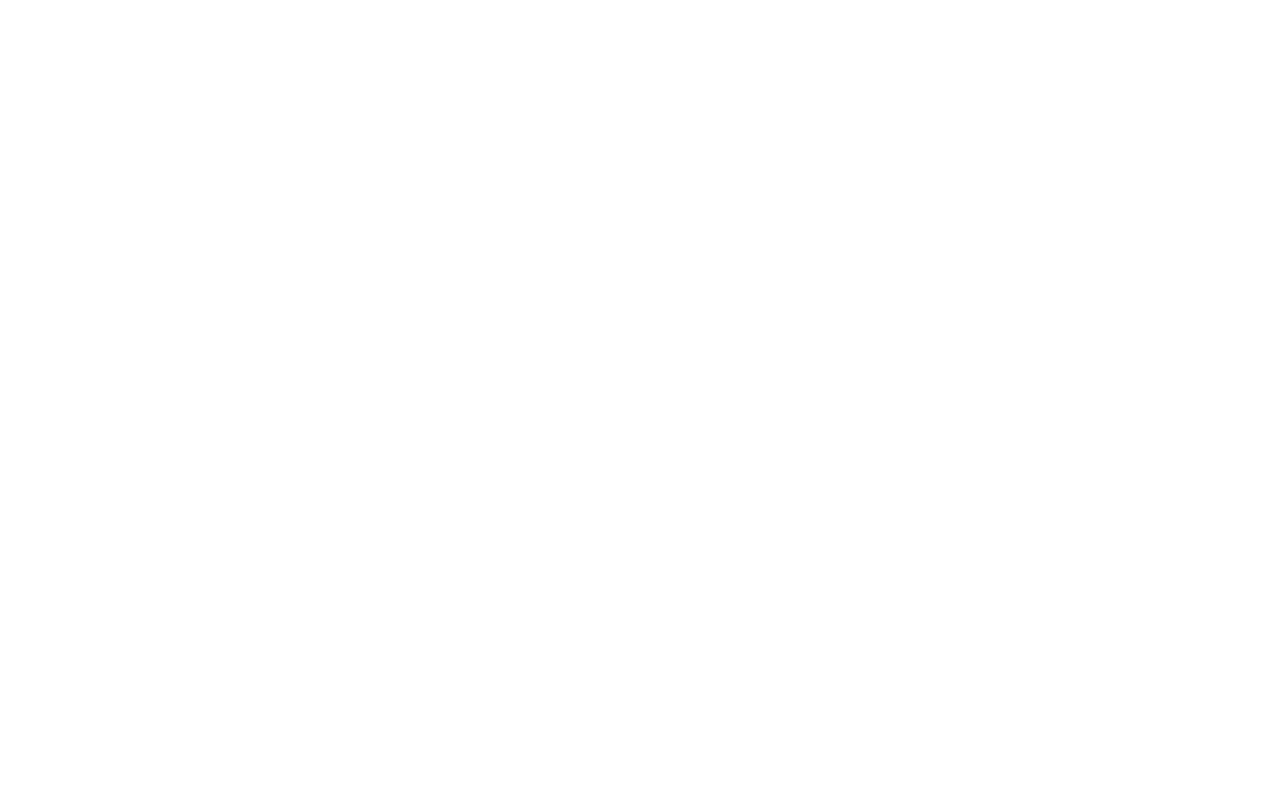
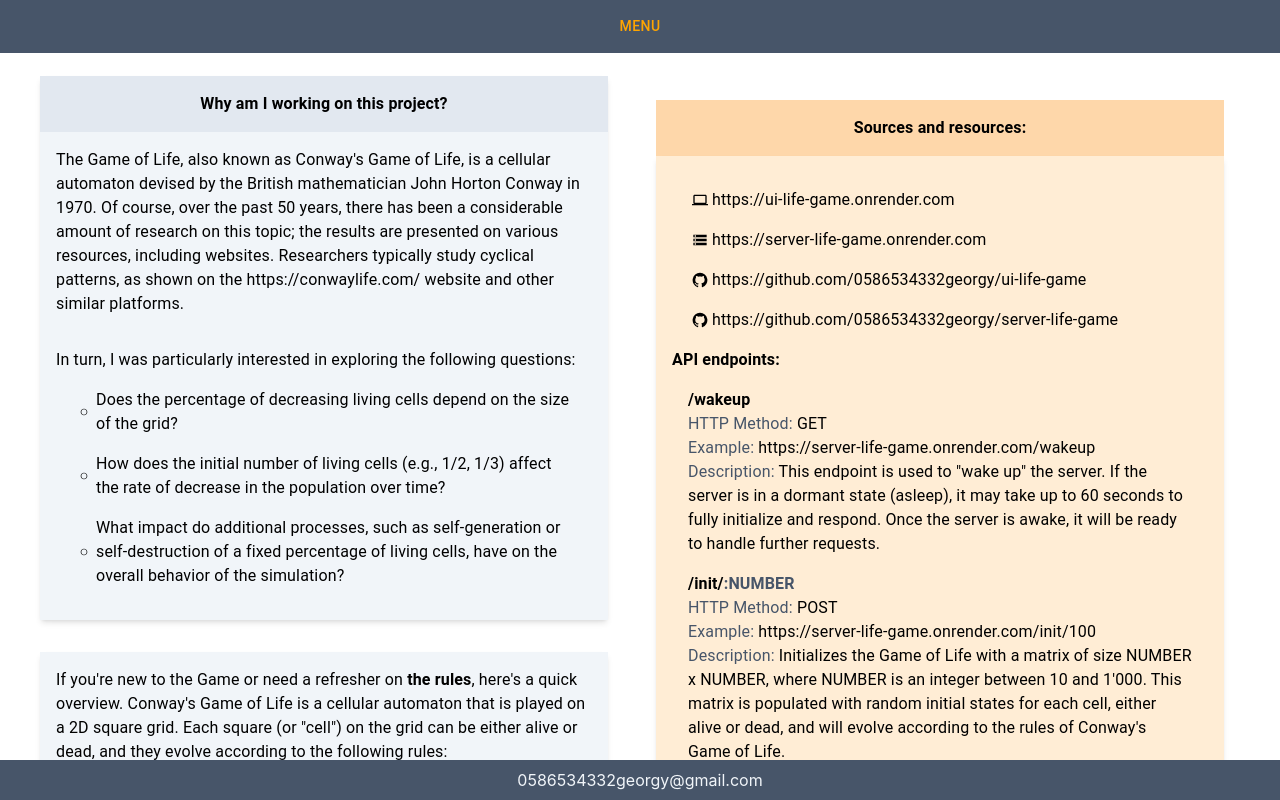
Before and after one commit to 0586534332georgy/ui-life-game, a React (Create React App) app: page /details in a window 1280 px wide. Before the commit this address had no page. Built offline with nearby package versions, Linux system fonts and the light colour scheme.

Commit message:
ProjectDetails page

```diff
--- a/src/App.tsx
+++ b/src/App.tsx
@@ -4,6 +4,7 @@ import { Layout } from './components/navigators/Layout';
 import { Home } from './pages/Home';
 import { FrontCompute } from './pages/FrontCompute';
 import { BackCompute } from './pages/BackCompute';
+import { ProjectDetails } from './pages/ProjectDetails';
 
 function App() {
 
@@ -14,6 +15,7 @@ function App() {
           <Route index element={<Home />} />
           <Route path='front-compute' element={<FrontCompute />} />
           <Route path='back-compute' element={<BackCompute />} />
+          <Route path='details' element={<ProjectDetails />} />
         </Route>
       </Routes>
     </BrowserRouter>
--- a/src/components/DetailsText.tsx
+++ b/src/components/DetailsText.tsx
@@ -5,9 +5,11 @@ import StorageIcon from '@mui/icons-material/Storage';
 
 export const DetailsText: React.FC = (): JSX.Element => {
     return (
-        <div className='mt-4 mb-4' >
+        <div className='m-4' >
+            <Typography className="bg-orange-200 p-4 flex justify-center">
+                <span className="font-bold">Sources and resources:</span>
+            </Typography>
             <Typography className="bg-orange-100 shadow-md p-4">
-                <span className="font-bold">Sources and resources:</span>
                 <List>
                     <ListItem>
                         <ComputerIcon className="p-1" />
--- a/src/components/navigators/Layout.tsx
+++ b/src/components/navigators/Layout.tsx
@@ -1,4 +1,3 @@
-import { NavLink, Outlet } from "react-router-dom"
 import { MobileLayout } from "./MobileLayout";
 
 export const Layout: React.FC = () => {
--- a/src/components/navigators/MobileLayout.tsx
+++ b/src/components/navigators/MobileLayout.tsx
@@ -44,7 +44,7 @@ export const MobileLayout: React.FC = () => {
           }}
         >
           <MenuItem onClick={handleClose}>
-              <NavLink className="text-slate-800" to="/">Project Details</NavLink>
+            <NavLink className="text-slate-800" to="/">Home</NavLink>
           </MenuItem>
           <MenuItem onClick={handleClose}>
             <NavLink className="text-slate-800" to="/front-compute">Front Compute</NavLink>
@@ -52,8 +52,10 @@ export const MobileLayout: React.FC = () => {
           <MenuItem onClick={handleClose}>
             <NavLink className="text-slate-800" to="/back-compute">Back Compute</NavLink>
           </MenuItem>
+          <MenuItem onClick={handleClose}>
+            <NavLink className="text-slate-800" to="/details">Project Details</NavLink>
+          </MenuItem>
         </Menu>
-
       </div>
       <div className='flex-1 pt-[60px] pb-[20px] overflow-y-scroll scrollbar-hide'>
         <Outlet></Outlet>
@@ -61,7 +63,6 @@ export const MobileLayout: React.FC = () => {
       <span className='m-0 w-full bg-slate-600 text-slate-100 flex items-center justify-center py-2 fixed bottom-0 left-0 z-10'>
         0586534332georgy@gmail.com
       </span>
-
     </div>
   );
 }
--- a/src/pages/Home.tsx
+++ b/src/pages/Home.tsx
@@ -1,7 +1,5 @@
 import { List, ListItem, Typography } from "@mui/material"
-import { DetailsText } from "../components/DetailsText"
 import CircleIcon from '@mui/icons-material/Circle';
-import CircleOutlinedIcon from '@mui/icons-material/CircleOutlined';
 import { Life } from "../components/Life";
 import default_config from '../config/default-config.json'
 import pattern_config from '../config/pattern-config.json'
@@ -11,30 +9,12 @@ export const Home: React.FC = () => {
     const defaultCellWith: number = pattern_config.octagon.defaultCellWith;
 
     return (
-        <div className="flex justify-center items-center w-full flex-col xl:flex-row">
+        <div className="flex justify-center items-center w-full h-full flex-col xl:flex-row">
             <section className="flex flex-col sm:w-[600px] items-center">
-                <div className="m-4">
-                    <Typography className="bg-slate-100 shadow-md p-4">
-                        This website is dedicated to the study of certain aspects of the <span className="font-bold">Conway's Game of Life</span> cellular automaton.
-                        In addition to cyclic patterns, as presented on other similar platforms (e.g., https://conwaylife.com/), I am particularly interested in addressing the following questions:
-                        <List>
-                            <ListItem>
-                                <CircleOutlinedIcon className="p-2" />
-                                Does the percentage of decreasing living cells depend on the size of the grid?
-                            </ListItem>
-                            <ListItem>
-                                <CircleOutlinedIcon className="p-2" />
-                                How does the initial number of living cells (e.g., 1/2, 1/3) affect the rate of decrease in the population over time?
-                            </ListItem>
-                            <ListItem>
-                                <CircleOutlinedIcon className="p-2" />
-                                What impact do additional processes, such as self-generation or self-destruction of a fixed percentage of living cells, have on the overall behavior of the simulation?
-                            </ListItem>
-                        </List>
-                    </Typography>
-                </div>
+                <Life areaSize={"octagon"} gameTicInterval={gameTicInterval} defaultCellWith={defaultCellWith} />
                 <div className="m-4">
                     <Typography className="bg-orange-100 shadow-md p-4">
+                        This website is dedicated to the study of certain aspects of the <span className="font-bold">Conway's Game of Life</span> cellular automaton.
                         The website features two interactive sections:
                         <List>
                             <ListItem sx={{ display: 'inline-block' }}>
@@ -48,38 +28,9 @@ export const Home: React.FC = () => {
                                 The initial grid can be set anywhere from <span className="font-bold">10x10</span> to <span className="font-bold">1'000x1'000</span> cells, corresponding to anywhere between 100 and 1'000'000 cells. The calculations for each generation are carried out on the server.
                             </ListItem>
                         </List>
-                        In both sections, the maximum number of cells is limited due to performance constraints.
+                        In both sections, the maximum number of cells is limited due to performance constraints (the site server is hosted on a free tariff plan).
                     </Typography>
                 </div>
-                <div className="m-4">
-                    <Typography className="bg-slate-100 shadow-md p-4">
-                        If you're new to the Game or need a refresher on <span className="font-bold">the rules</span>, here's a quick overview.
-                        Conway's Game of Life is a cellular automaton that is played on a 2D square grid.
-                        Each square (or "cell") on the grid can be either alive or dead, and they evolve according to the following rules:
-                        <List>
-                            <ListItem>
-                                <CircleOutlinedIcon className="p-2" />
-                                Any live cell with fewer than two live neighbours dies (referred to as underpopulation).
-                            </ListItem>
-                            <ListItem>
-                                <CircleOutlinedIcon className="p-2" />
-                                Any live cell with more than three live neighbours dies (referred to as overpopulation).
-                            </ListItem>
-                            <ListItem>
-                                <CircleOutlinedIcon className="p-2" />
-                                Any live cell with two or three live neighbours lives, unchanged, to the next generation.
-                            </ListItem>
-                            <ListItem>
-                                <CircleOutlinedIcon className="p-2" />
-                                Any dead cell with exactly three live neighbours comes to life.
-                            </ListItem>
-                        </List>
-                    </Typography>
-                </div>
-            </section>
-            <section className="flex flex-col m-4 sm:w-[600px] items-center">
-                <Life areaSize={"octagon"} gameTicInterval={gameTicInterval} defaultCellWith={defaultCellWith} />
-                <DetailsText />
             </section>
         </div>
     )
--- /dev/null
+++ b/src/pages/ProjectDetails.tsx
@@ -0,0 +1,68 @@
+import { List, ListItem, Typography } from "@mui/material"
+import { DetailsText } from "../components/DetailsText"
+import CircleOutlinedIcon from '@mui/icons-material/CircleOutlined';
+
+export const ProjectDetails: React.FC = () => {
+
+    return (
+        <div className="flex justify-center items-center w-full flex-col xl:flex-row">
+            <section className="flex flex-col sm:w-[600px] items-center">
+                <div className="bg-slate-100 shadow-md m-4">
+                    <Typography className="p-4 w-full bg-slate-200 flex justify-center">
+                        <span className="font-bold">Why am I working on this project?</span>
+                    </Typography>
+                    <Typography className="p-4">
+                        The Game of Life, also known as Conway's Game of Life, is a cellular automaton devised by the British mathematician John Horton Conway in 1970.
+                        Of course, over the past 50 years, there has been a considerable amount of research on this topic; the results are presented on various resources, including websites.
+                        Researchers typically study cyclical patterns, as shown on the https://conwaylife.com/ website and other similar platforms.
+                    </Typography>
+                    <Typography className="p-4">
+                        In turn, I was particularly interested in exploring the following questions:
+                        <List>
+                            <ListItem>
+                                <CircleOutlinedIcon className="p-2" />
+                                Does the percentage of decreasing living cells depend on the size of the grid?
+                            </ListItem>
+                            <ListItem>
+                                <CircleOutlinedIcon className="p-2" />
+                                How does the initial number of living cells (e.g., 1/2, 1/3) affect the rate of decrease in the population over time?
+                            </ListItem>
+                            <ListItem>
+                                <CircleOutlinedIcon className="p-2" />
+                                What impact do additional processes, such as self-generation or self-destruction of a fixed percentage of living cells, have on the overall behavior of the simulation?
+                            </ListItem>
+                        </List>
+                    </Typography>
+                </div>
+                <div className="m-4">
+                    <Typography className="bg-slate-100 shadow-md p-4">
+                        If you're new to the Game or need a refresher on <span className="font-bold">the rules</span>, here's a quick overview.
+                        Conway's Game of Life is a cellular automaton that is played on a 2D square grid.
+                        Each square (or "cell") on the grid can be either alive or dead, and they evolve according to the following rules:
+                        <List>
+                            <ListItem>
+                                <CircleOutlinedIcon className="p-2" />
+                                Any live cell with fewer than two live neighbours dies (referred to as underpopulation).
+                            </ListItem>
+                            <ListItem>
+                                <CircleOutlinedIcon className="p-2" />
+                                Any live cell with more than three live neighbours dies (referred to as overpopulation).
+                            </ListItem>
+                            <ListItem>
+                                <CircleOutlinedIcon className="p-2" />
+                                Any live cell with two or three live neighbours lives, unchanged, to the next generation.
+                            </ListItem>
+                            <ListItem>
+                                <CircleOutlinedIcon className="p-2" />
+                                Any dead cell with exactly three live neighbours comes to life.
+                            </ListItem>
+                        </List>
+                    </Typography>
+                </div>
+            </section>
+            <section className="flex flex-col m-4 sm:w-[600px] items-center">
+                <DetailsText />
+            </section>
+        </div>
+    )
+}
```
Lines whose indentation alone changed are shown as unchanged.
